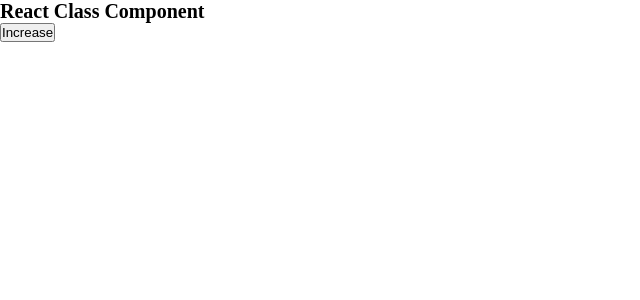
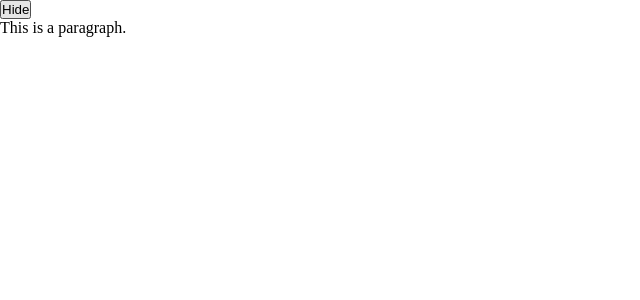
Before and after one commit to VijaylaxmiKaragaon/ReactJS, a React (Vite) app in the folder DCL/: page / in a window 1280 px wide. Shown: the top 300 px of the page, without its empty margins (0-640 px from the left). Built offline with nearby package versions, Linux system fonts and the light colour scheme.

Commit message:
Initial commit

```diff
--- a/DCL/src/App.jsx
+++ b/DCL/src/App.jsx
@@ -12,6 +12,7 @@ import BackgroundColor from "./components/BackgroundColor";
 import CharacterCounter from "./components/ChacterCounter";
 import EvenOdd from "./components/EvenOdd";
 import FontSize from "./components/FontSize";
+import HideShow from "./components/HideShow";
 
 function App() {
   return (
@@ -27,7 +28,8 @@ function App() {
       {/* <BackgroundColor/> */}
       {/* <CharacterCounter/> */}
       {/* <EvenOdd/> */}
-      <FontSize/>
+      {/* <FontSize/> */}
+      <HideShow/>
     </>
   );
 }
--- /dev/null
+++ b/DCL/src/components/HideShow.jsx
@@ -0,0 +1,35 @@
+import React, { Component } from "react";
+
+class HideShow extends Component {
+
+  state = {
+    show: true
+  };
+
+  toggleParagraph = () => {
+    this.setState({
+      show: !this.state.show
+    });
+  };
+
+  render() {
+    return (
+      <div>
+
+        <button onClick={this.toggleParagraph}>
+          {this.state.show ? "Hide" : "Show"}
+        </button>
+
+        {
+          this.state.show &&
+          <p>
+            This is a paragraph.
+          </p>
+        }
+
+      </div>
+    );
+  }
+}
+
+export default HideShow;
```
